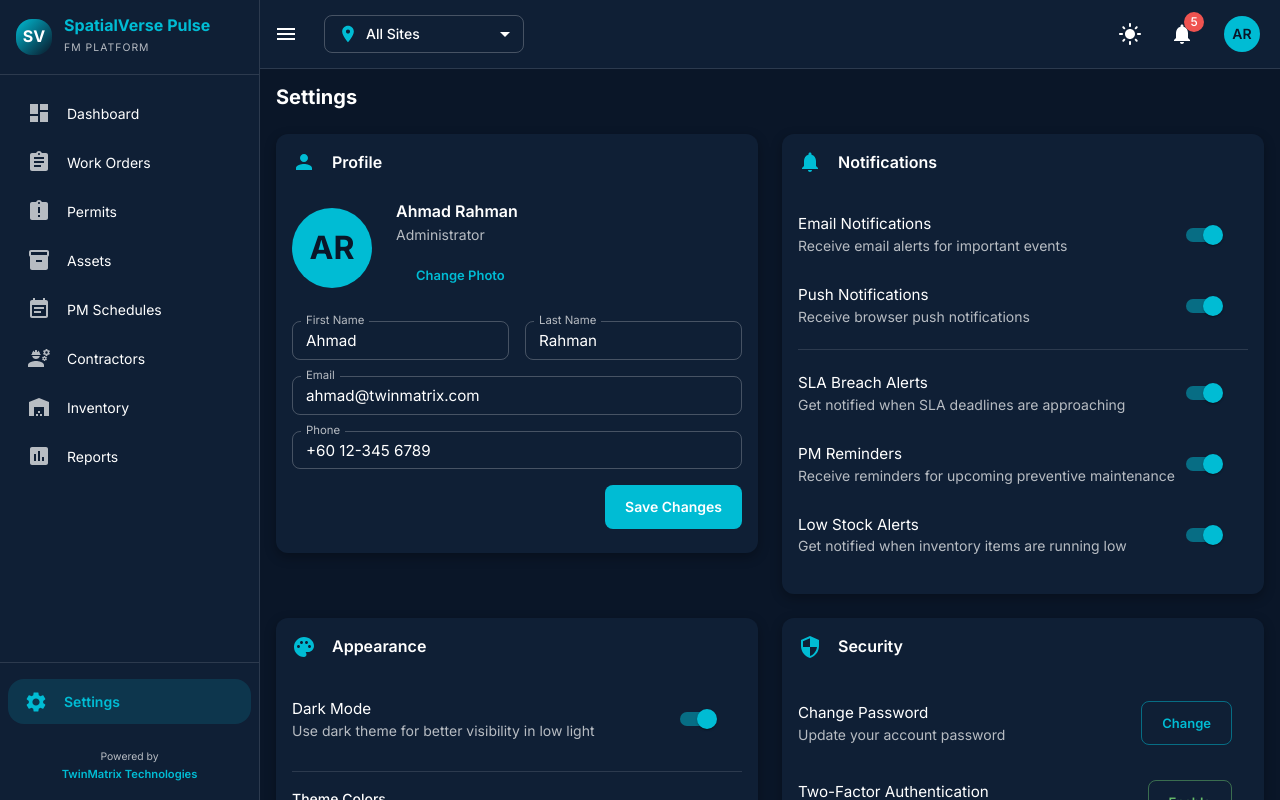
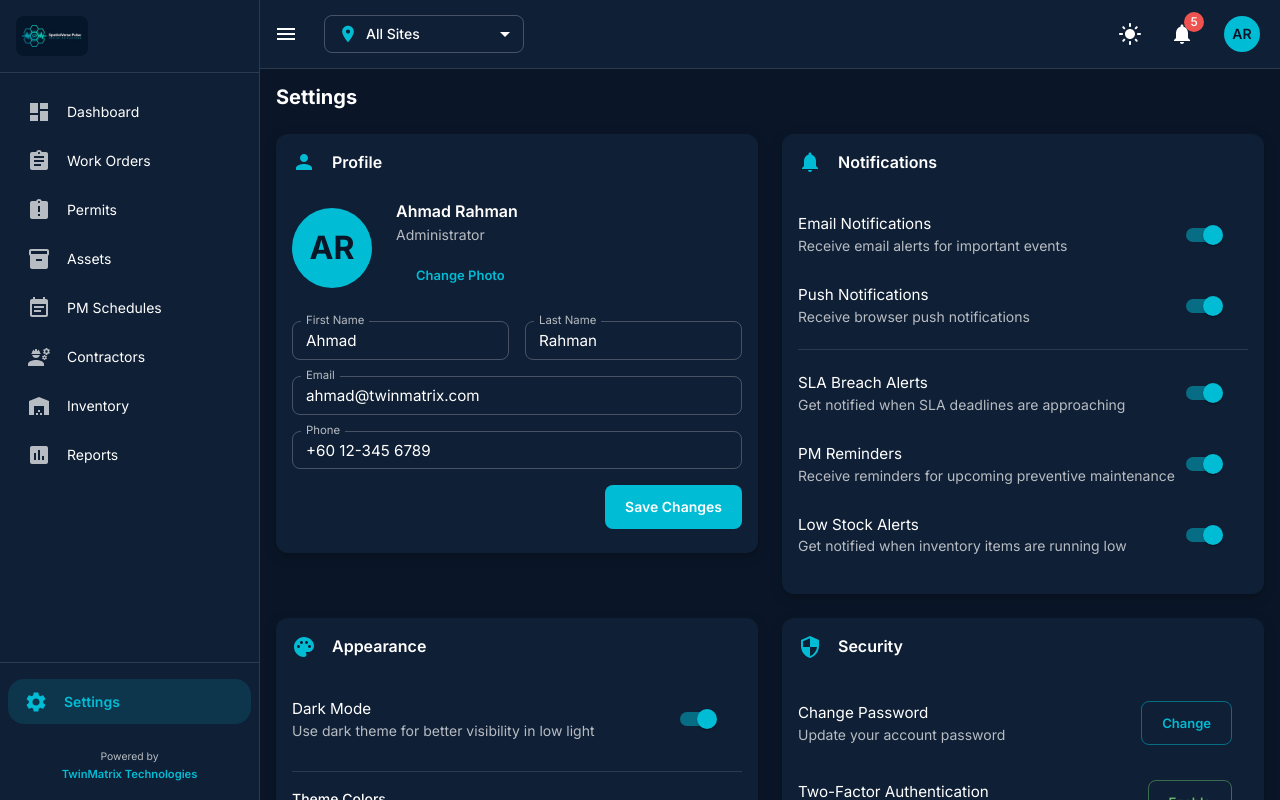
Before and after one commit to TwinMatrixOrg/spatialverse-cmms, a React (Vite) app in the folder web/: page /cmms/settings in a window 1280 px wide. Shown: the top 800 px of the page. Built offline with nearby package versions, Linux system fonts and the light colour scheme.

Commit message:
feat(branding): Concept 2 hex-grid logo in sidebar, SP monogram when collapsed, subtitle Spatial FM Platform

```diff
--- a/web/src/components/Layout/Sidebar.tsx
+++ b/web/src/components/Layout/Sidebar.tsx
@@ -90,6 +90,22 @@ export default function Sidebar({ open, onClose, drawerWidth, collapsedWidth, is
           minHeight: 64,
         }}
       >
+        {open || isMobile ? (
+          /* Expanded: show full logo image */
+          <Box
+            component="img"
+            src="/cmms/sv-pulse-logo.jpg"
+            alt="SpatialVerse Pulse"
+            sx={{
+              height: 40,
+              maxWidth: 200,
+              objectFit: 'contain',
+              objectPosition: 'left center',
+              borderRadius: 1,
+            }}
+          />
+        ) : (
+          /* Collapsed: show icon-only box */
           <Box
             sx={{
               width: 36,
@@ -99,34 +115,10 @@ export default function Sidebar({ open, onClose, drawerWidth, collapsedWidth, is
               display: 'flex',
               alignItems: 'center',
               justifyContent: 'center',
-            mr: open || isMobile ? 1.5 : 0,
             }}
           >
             <Typography variant="h6" sx={{ color: 'white', fontWeight: 700, fontSize: '1rem' }}>
-            SV
-          </Typography>
-        </Box>
-        {(open || isMobile) && (
-          <Box>
-            <Typography
-              variant="subtitle1"
-              sx={{
-                fontWeight: 700,
-                color: 'primary.main',
-                lineHeight: 1.2,
-              }}
-            >
-              SpatialVerse Pulse
-            </Typography>
-            <Typography
-              variant="caption"
-              sx={{
-                color: 'text.secondary',
-                fontSize: '0.65rem',
-                letterSpacing: '0.1em',
-              }}
-            >
-              FM PLATFORM
+              SP
             </Typography>
           </Box>
         )}
```
Also changed, not shown: web/public/sv-pulse-logo.jpg (added), 3 other files (tests, documents, lock files or other folders). Lines whose indentation alone changed are shown as unchanged.
